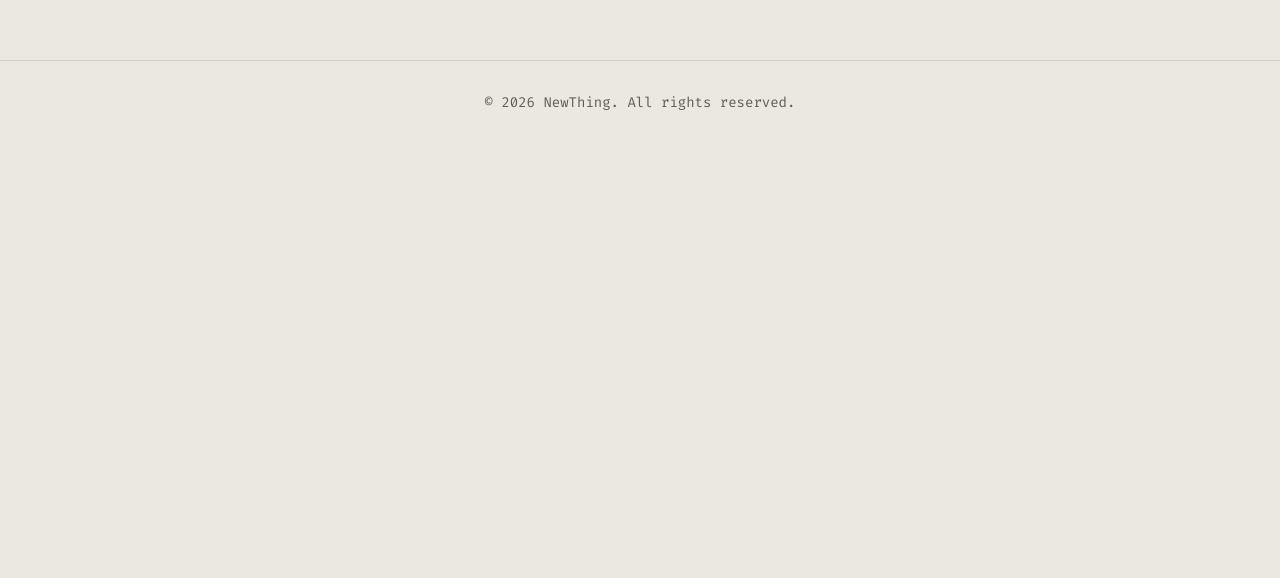
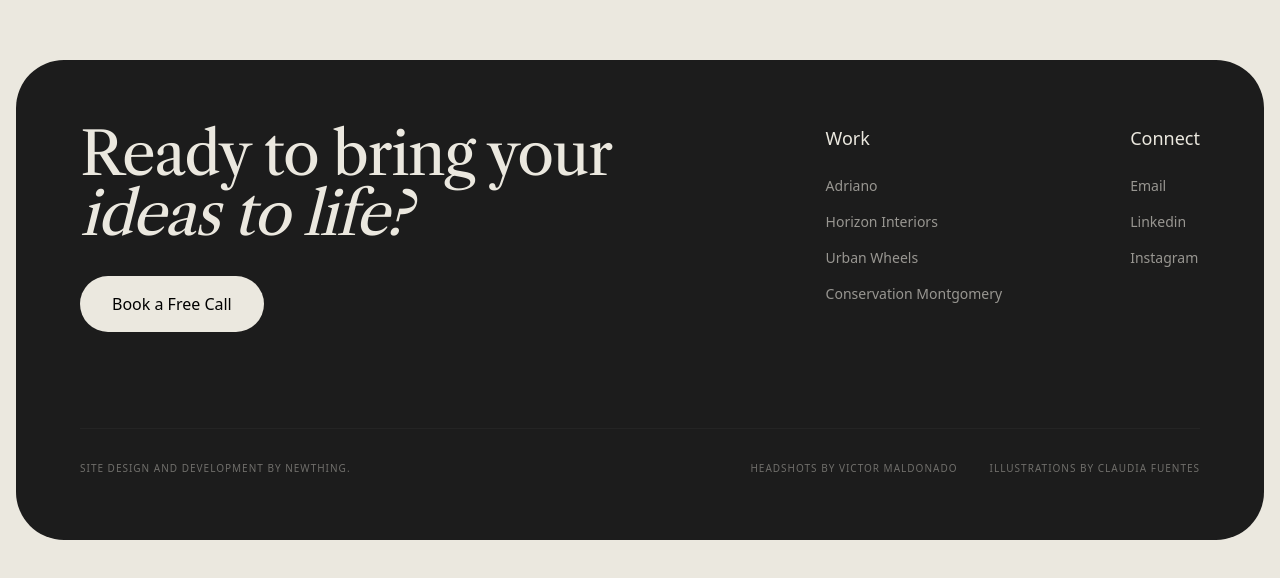
Before and after one commit to PriyaGupta30302/newthing, a Next.js app: page / in a window 1280 px wide. Shown: the part 780-1358 px from the top of the page. Before the commit the page ends 933 px from the top, so only its background shows below. Built offline with nearby package versions, Linux system fonts and the light colour scheme.

Commit message:
feat: Add initial home page, footer component, and global styles.

```diff
--- a/src/app/globals.css
+++ b/src/app/globals.css
@@ -11,4 +11,7 @@
   body{
     background-color: #ebe8df;
   }
+  html{
+    overflow-x: hidden;
+  }
 }
--- a/src/app/page.js
+++ b/src/app/page.js
@@ -4,7 +4,7 @@ export default function Home() {
   return (
     <main className="max-w-[1360px] mx-auto px-4 py-20 min-h-screen">
       <div className="max-w-2xl">
-        <h1 className="text-5xl font-libre font-bold mb-6 text-gray-900">
+        <h1 className="md:text-5xl font-libre font-bold mb-6 text-gray-900">
           Design driven development
         </h1>
         <p className="text-lg font-fira text-gray-700 leading-relaxed mb-8">
--- a/src/components/Footer.js
+++ b/src/components/Footer.js
@@ -1,9 +1,50 @@
+
+import Link from 'next/link';
 
 export default function Footer() {
     return (
-        <footer className="w-full py-10 mt-auto">
-            <div className="max-w-[1360px] mx-auto px-4 flex flex-col items-center gap-4 border-t border-black/10 pt-8">
-                <p className="font-fira text-sm opacity-60">&copy; {new Date().getFullYear()} NewThing. All rights reserved.</p>
+        <footer className="w-full py-10 px-4">
+            <div className="max-w-[1360px] mx-auto bg-[#1c1c1c] text-[#ebe8df] rounded-[1rem] md:rounded-[3rem] p-6 md:p-16 flex flex-col gap-12 md:gap-24">
+                {/* Top Section */}
+                <div className="flex flex-col md:flex-row justify-between items-start gap-12">
+                    <div className="flex flex-col gap-8 max-w-xl">
+                        <h2 className="text-[40px] md:text-6xl font-libre font-thin leading-none tracking-tight">
+                            Ready to bring your <br /> <span className="italic">ideas to life?</span>
+                        </h2>
+                        <Link href="/contact" className="bg-[#ebe8df] text-black px-8 py-4 rounded-full font-geist font-medium w-fit hover:bg-white transition-all hover:scale-105 active:scale-95">
+                            Book a Free Call
+                        </Link>
+                    </div>
+
+                    <div className="flex gap-16 md:gap-32 font-geist text-lg">
+                        <div className="flex flex-col gap-6">
+                            <h3 className="font-medium text-[#ebe8df]">Work</h3>
+                            <div className="flex flex-col gap-4 text-[#ebe8df]/60 font-light text-sm">
+                                <Link href="#" className="hover:text-white transition-colors">Adriano</Link>
+                                <Link href="#" className="hover:text-white transition-colors">Horizon Interiors</Link>
+                                <Link href="#" className="hover:text-white transition-colors">Urban Wheels</Link>
+                                <Link href="#" className="hover:text-white transition-colors">Conservation Montgomery</Link>
+                            </div>
+                        </div>
+                        <div className="flex flex-col gap-6">
+                            <h3 className="font-medium text-[#ebe8df]">Connect</h3>
+                            <div className="flex flex-col gap-4 text-[#ebe8df]/60 font-light text-sm">
+                                <Link href="#" className="hover:text-white transition-colors">Email</Link>
+                                <Link href="#" className="hover:text-white transition-colors">Linkedin</Link>
+                                <Link href="#" className="hover:text-white transition-colors">Instagram</Link>
+                            </div>
+                        </div>
+                    </div>
+                </div>
+
+                {/* Bottom Section */}
+                <div className="flex flex-col md:flex-row justify-between items-end md:items-center text-[10px] uppercase tracking-widest opacity-40 font-geist border-t border-[#ebe8df]/10 pt-8 gap-4 w-full">
+                    <p>Site Design and Development by NewThing.</p>
+                    <div className="flex flex-wrap gap-4 md:gap-8">
+                        <p>Headshots by Victor Maldonado</p>
+                        <p>Illustrations by Claudia Fuentes</p>
+                    </div>
+                </div>
             </div>
         </footer>
     );
```
